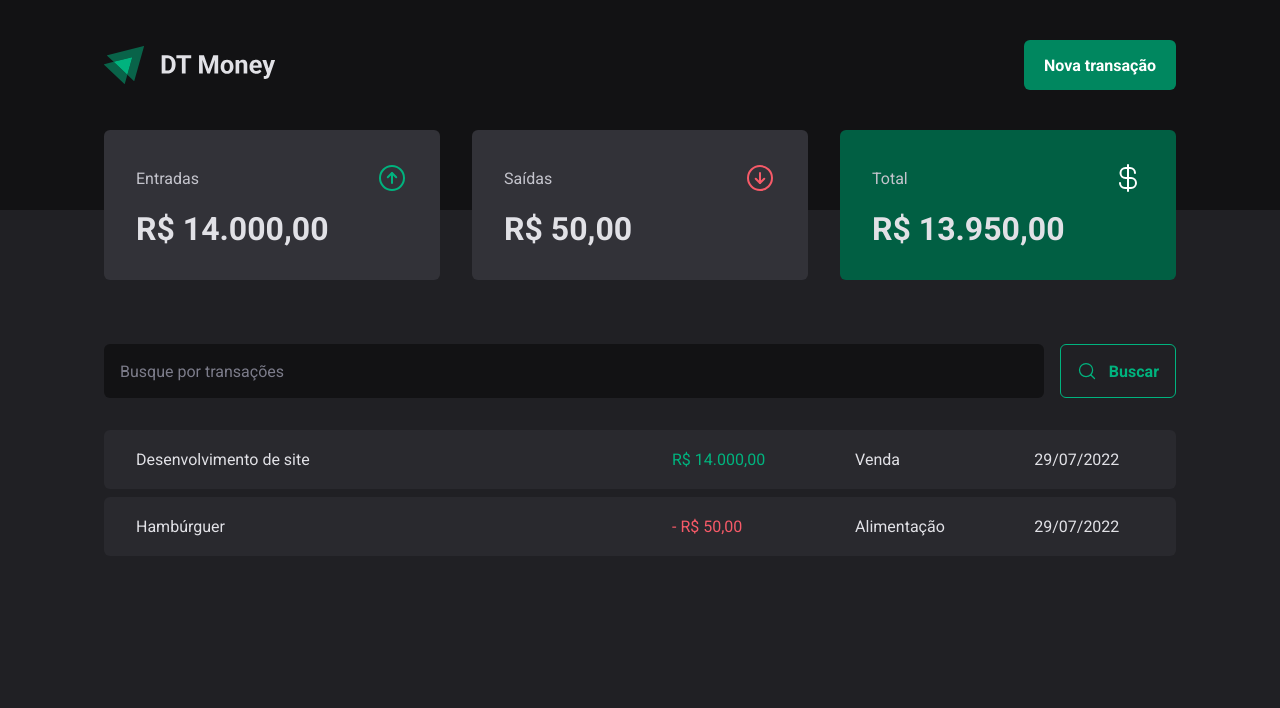
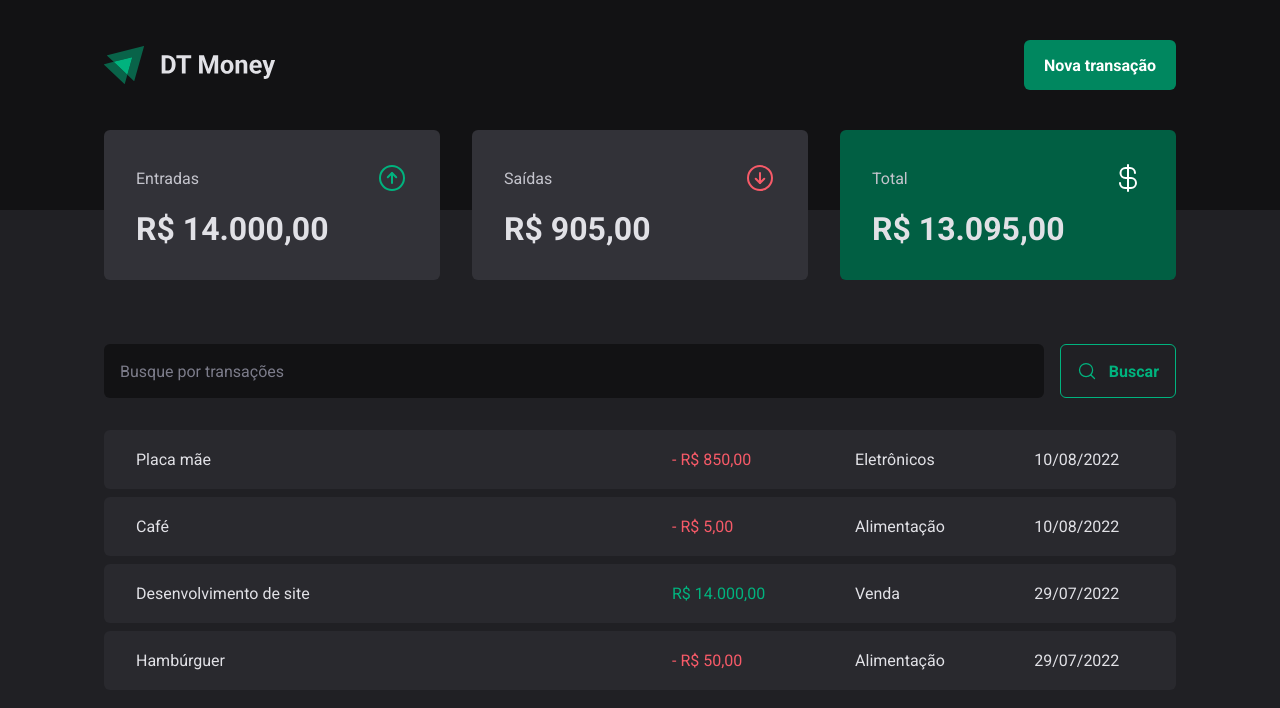
Before and after one commit to ArliMachado/ignite-dt-money, a React (Vite) app: page / in a window 1280 px wide. Shown: the top 708 px of the page. Built offline with nearby package versions, Linux system fonts and the light colour scheme; data requests are answered from the project's data file.

Commit message:
configurando axios; utilizando contexto para chamada de api

```diff
--- a/package.json
+++ b/package.json
@@ -6,6 +6,8 @@
   "scripts": {
     "dev": "vite",
     "dev:server": "json-server server.json -p 3333 -w -d 500",
+    "lint": "eslint src --ext .tsx,.ts",
+    "lint:fix": "eslint src --ext .tsx,.ts --fix",
     "build": "tsc && vite build",
     "preview": "vite preview"
   },
@@ -13,6 +15,7 @@
     "@hookform/resolvers": "^2.9.7",
     "@radix-ui/react-dialog": "^1.0.0",
     "@radix-ui/react-radio-group": "^1.0.0",
+    "axios": "^0.27.2",
     "phosphor-react": "^1.4.1",
     "react": "^18.2.0",
     "react-dom": "^18.2.0",
--- a/server.json
+++ b/server.json
@@ -15,6 +15,22 @@
       "category": "Alimentação",
       "price": 50,
       "createdAt": "2022-07-29T19:30:44.505Z"
+    },
+    {
+      "description": "Café",
+      "price": 5,
+      "category": "Alimentação",
+      "type": "outcome",
+      "createdAt": "2022-08-10T02:58:07.255Z",
+      "id": 3
+    },
+    {
+      "description": "Placa mãe",
+      "price": 850,
+      "category": "Eletrônicos",
+      "type": "outcome",
+      "createdAt": "2022-08-10T03:12:37.959Z",
+      "id": 4
     }
   ]
 }
--- a/src/components/Header/index.tsx
+++ b/src/components/Header/index.tsx
@@ -3,19 +3,26 @@ import * as S from './styles'
 
 import * as Dialog from '@radix-ui/react-dialog'
 import { NewTransactionModal } from '../NewTransactionModal'
+import { useState } from 'react'
 
 export function Header() {
+  const [ModalOpen, setModalOpen] = useState(false)
+
+  function handleCloseNewTransactionModal() {
+    setModalOpen(false)
+  }
+
   return (
     <S.Container>
       <S.HeaderContent>
         <img src={logoImg} alt="" />
 
-        <Dialog.Root>
+        <Dialog.Root open={ModalOpen} onOpenChange={setModalOpen}>
           <Dialog.Trigger asChild>
             <S.NewTransactionButton>Nova transação</S.NewTransactionButton>
           </Dialog.Trigger>
 
-          <NewTransactionModal />
+          <NewTransactionModal onCloseModal={handleCloseNewTransactionModal} />
         </Dialog.Root>
       </S.HeaderContent>
     </S.Container>
--- a/src/components/NewTransactionModal/index.tsx
+++ b/src/components/NewTransactionModal/index.tsx
@@ -1,31 +1,46 @@
+import { zodResolver } from '@hookform/resolvers/zod'
 import * as Dialog from '@radix-ui/react-dialog'
 import { ArrowCircleDown, ArrowCircleUp, X } from 'phosphor-react'
-import { useForm } from 'react-hook-form'
+import { Controller, useForm } from 'react-hook-form'
 import * as z from 'zod'
-import { zodResolver } from '@hookform/resolvers/zod'
 
+import { useContext } from 'react'
+import { TransactionsContext } from '../../contexts/TransactionsContext'
 import * as S from './styles'
 
 const newTransactionFormSchema = z.object({
   description: z.string(),
   price: z.number(),
   category: z.string(),
-  // type: z.enum(['income', 'outcome']),
+  type: z.enum(['income', 'outcome']),
 })
 
 type NewTransactionFormInputs = z.infer<typeof newTransactionFormSchema>
 
-export function NewTransactionModal() {
+interface INewTransactionModalProps {
+  onCloseModal: () => void
+}
+
+export function NewTransactionModal({
+  onCloseModal,
+}: INewTransactionModalProps) {
+  const { createTransaction } = useContext(TransactionsContext)
+
   const {
+    control,
     register,
     handleSubmit,
     formState: { isSubmitting },
+    reset,
   } = useForm<NewTransactionFormInputs>({
     resolver: zodResolver(newTransactionFormSchema),
   })
 
-  function handleCreateNewTransaction(data: NewTransactionFormInputs) {
-    console.log(data)
+  async function handleCreateNewTransaction(data: NewTransactionFormInputs) {
+    const { description, price, category, type } = data
+    await createTransaction({ description, price, category, type })
+    reset()
+    onCloseModal()
   }
 
   return (
@@ -58,7 +73,14 @@ export function NewTransactionModal() {
             {...register('category')}
           />
 
-          <S.TransactionType>
+          <Controller
+            control={control}
+            name="type"
+            render={({ field }) => (
+              <S.TransactionType
+                onValueChange={field.onChange}
+                value={field.value}
+              >
                 <S.TransactionTypeButton variant="income" value="income">
                   <ArrowCircleUp size={24} />
                   Entrada
@@ -68,6 +90,8 @@ export function NewTransactionModal() {
                   Saída
                 </S.TransactionTypeButton>
               </S.TransactionType>
+            )}
+          />
 
           <button type="submit" disabled={isSubmitting}>
             Cadastrar
--- a/src/contexts/TransactionsContext.tsx
+++ b/src/contexts/TransactionsContext.tsx
@@ -1,4 +1,5 @@
 import { createContext, ReactNode, useEffect, useState } from 'react'
+import { api } from '../lib/axios'
 
 export interface ITransactionProps {
   id: number
@@ -9,8 +10,17 @@ export interface ITransactionProps {
   createdAt: string
 }
 
+interface ICreateTransactionInput {
+  description: string
+  price: number
+  category: string
+  type: 'income' | 'outcome'
+}
+
 interface ITransactionsContextType {
   transactions: ITransactionProps[]
+  fetchTransactions: (query?: string) => Promise<void>
+  createTransaction: (data: ICreateTransactionInput) => Promise<void>
 }
 
 interface ItransactionsProviderProps {
@@ -22,18 +32,38 @@ export const TransactionsContext = createContext({} as ITransactionsContextType)
 export function TransactionsProvider({ children }: ItransactionsProviderProps) {
   const [transactions, setTransactions] = useState<ITransactionProps[]>([])
 
-  async function loadTransactions() {
-    const response = await fetch('http://localhost:3333/transactions')
-    const data = await response.json()
-    setTransactions(data)
+  async function fetchTransactions(query?: string) {
+    const response = await api.get('/transactions', {
+      params: {
+        _sort: 'createdAt',
+        _order: 'desc',
+        q: query,
+      },
+    })
+    setTransactions(response.data)
+  }
+
+  async function createTransaction(data: ICreateTransactionInput) {
+    const { description, price, category, type } = data
+    const response = await api.post('transactions', {
+      description,
+      price,
+      category,
+      type,
+      createdAt: new Date(),
+    })
+
+    setTransactions((prevState) => [response.data, ...prevState])
   }
 
   useEffect(() => {
-    loadTransactions()
+    fetchTransactions()
   }, [])
 
   return (
-    <TransactionsContext.Provider value={{ transactions }}>
+    <TransactionsContext.Provider
+      value={{ transactions, fetchTransactions, createTransaction }}
+    >
       {children}
     </TransactionsContext.Provider>
   )
--- /dev/null
+++ b/src/lib/axios.ts
@@ -0,0 +1,5 @@
+import axios from 'axios'
+
+export const api = axios.create({
+  baseURL: 'http://localhost:3333',
+})
--- a/src/pages/Transactions/components/SearchForm/index.tsx
+++ b/src/pages/Transactions/components/SearchForm/index.tsx
@@ -4,6 +4,8 @@ import * as z from 'zod'
 import { zodResolver } from '@hookform/resolvers/zod'
 
 import * as S from './styles'
+import { useContext } from 'react'
+import { TransactionsContext } from '../../../../contexts/TransactionsContext'
 
 const searchFormSchema = z.object({
   query: z.string(),
@@ -12,6 +14,8 @@ const searchFormSchema = z.object({
 type SearchFormInputs = z.infer<typeof searchFormSchema>
 
 export function SearchForm() {
+  const { fetchTransactions } = useContext(TransactionsContext)
+
   const {
     register,
     handleSubmit,
@@ -20,8 +24,8 @@ export function SearchForm() {
     resolver: zodResolver(searchFormSchema),
   })
 
-  function handleSearchtransactions({ query }: SearchFormInputs) {
-    console.log(query)
+  async function handleSearchtransactions({ query }: SearchFormInputs) {
+    await fetchTransactions(query)
   }
 
   return (
```
Also changed, not shown: src/@types/styled.d.ts (line endings or trailing spaces), 1 other file (tests, documents, lock files or other folders). Lines whose indentation alone changed are shown as unchanged.
